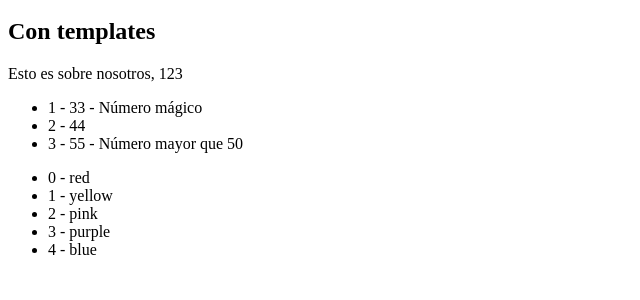
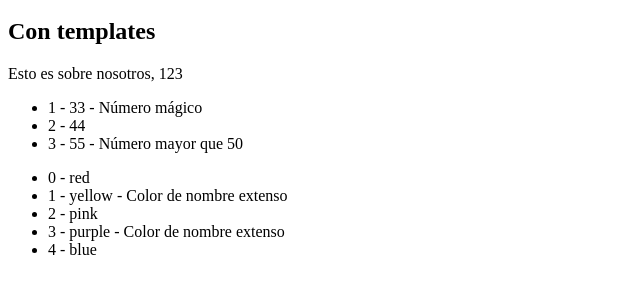
Before and after one commit to rvelizs/Lab_PWeb2_5, a Django app: page / in a window 1280 px wide. Shown: the part 208-508 px from the top of the page, without its empty margins (0-640 px from the left). Run offline with Django 4.2, Linux system fonts and the light colour scheme.

Commit message:
Django 03 / experimentar con if

```diff
--- a/src/templates/home.html
+++ b/src/templates/home.html
@@ -26,7 +26,11 @@
         </ul>
         <ul>
             {% for myItem in myColors %}
-                <li>{{ forloop.counter0 }} - {{ myItem }}</li>
+                <li>{{ forloop.counter0 }} - {{ myItem }}
+                {% if myItem|length > 4 %}
+                    - Color de nombre extenso
+                {% endif %}
+                </li>
             {% endfor %}
         </ul>
         {% endblock %}
```
